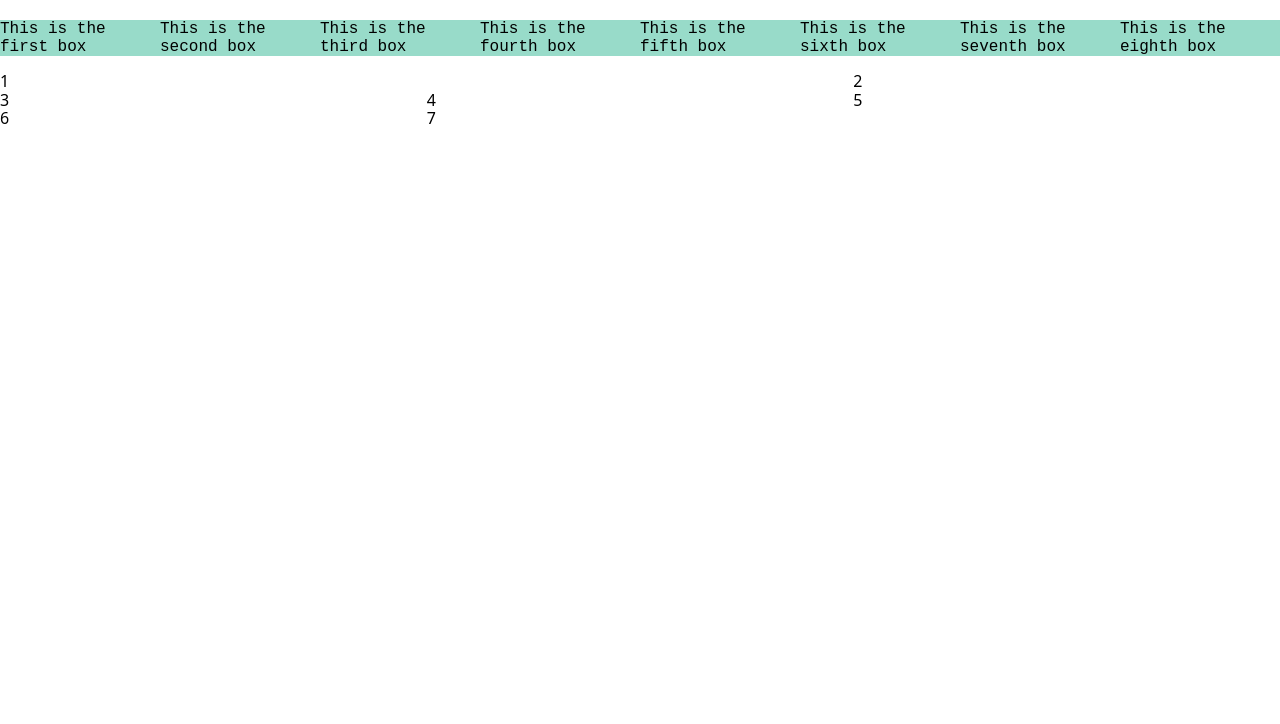
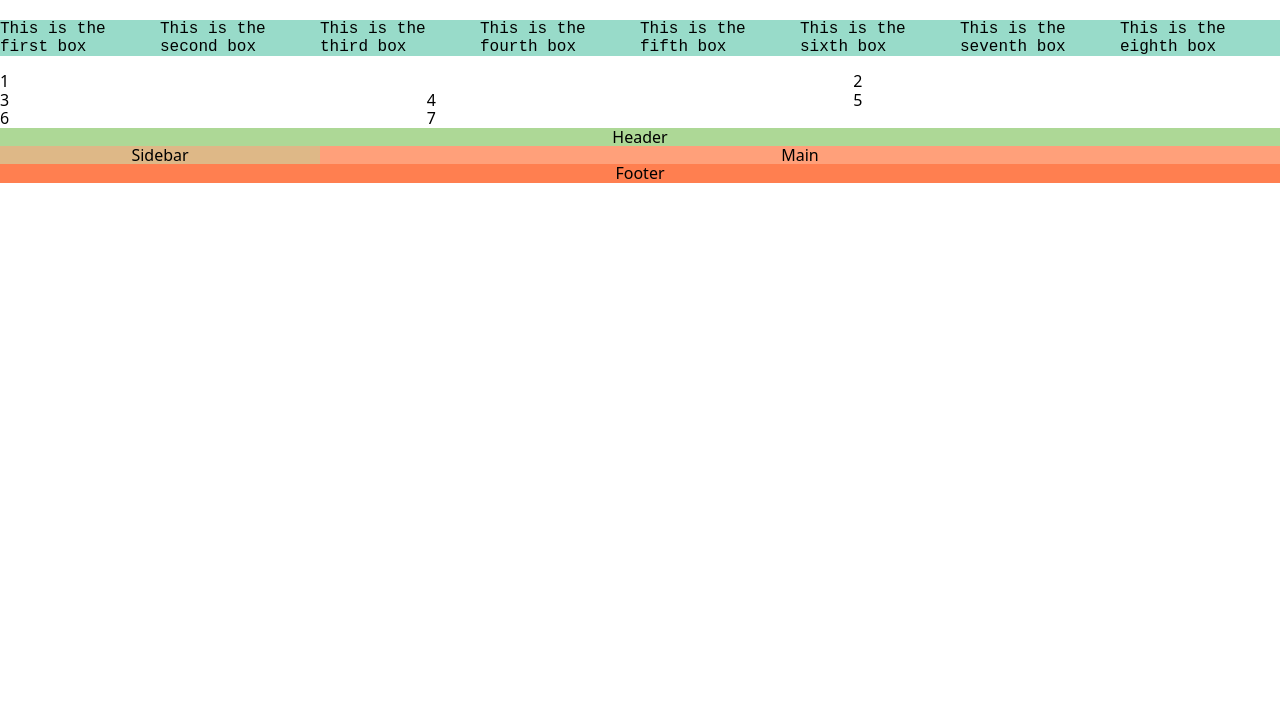
Before and after one commit to zorth44/css-green-hand, a website: page index.html in a window 1280 px wide. Shown: the part 76-800 px from the top of the page. Drawn offline with nearby package versions, Linux system fonts and the light colour scheme.

Commit message:
Add new grid layout with header, sidebar, main, and footer sections in HTML and corresponding CSS styles

```diff
--- a/index.html
+++ b/index.html
@@ -28,5 +28,12 @@
     <div class="container-item">6</div>
     <div class="container-item">7</div>
   </div>
+
+  <div class="container2">
+    <div class="header">Header</div>
+    <div class="sidebar">Sidebar</div>
+    <div class="main">Main</div>
+    <div class="footer">Footer</div>
+  </div>
 </body>
 </html>
--- a/style.css
+++ b/style.css
@@ -22,3 +22,33 @@
 .container-item1{
     grid-column: 1 / 3;
 }
+
+.container2{
+    display: grid;
+    grid-template-areas:
+     "header header header"
+     "sidebar main main"
+     "footer footer footer";
+    grid-template-columns: 1fr 2fr 1fr;
+    text-align: center;
+}
+
+.header{
+    grid-area: header;
+    background-color: rgb(173, 216, 150);
+}
+
+.sidebar{
+    grid-area: sidebar;
+    background-color: burlywood;
+}
+
+.main{
+    grid-area: main;
+    background-color: lightsalmon;
+}
+
+.footer{
+    grid-area: footer;
+    background-color: coral;
+}
```
